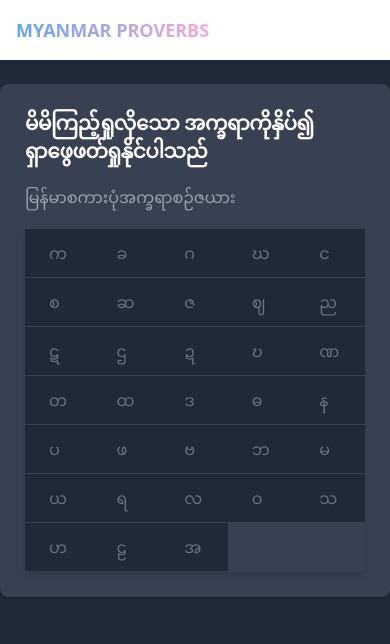
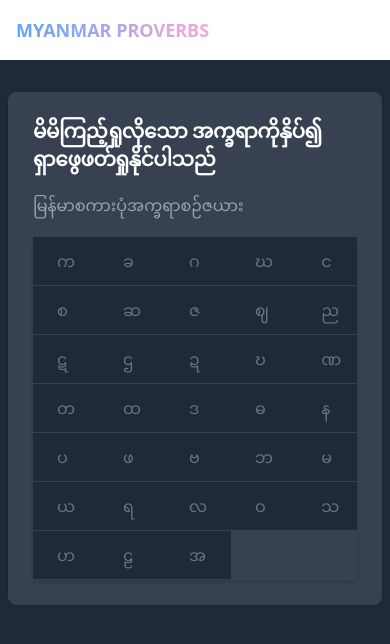
Before and after one commit to Oakekywe/myanmar-proverbs-react, a React (Create React App) app: page / in a window 390 px wide. Shown: the top 644 px of the page. Built offline with nearby package versions, Linux system fonts and the light colour scheme.

Commit message:
[modify] responsive

```diff
--- a/src/components/Pages/Home.jsx
+++ b/src/components/Pages/Home.jsx
@@ -44,8 +44,8 @@ const Home = () => {
     <div>Loading...</div>
   ) : (
     <div className="bg-gray-800 min-h-screen py-6">
-      <div className="flex justify-around">
-        <div className="max-w-m p-6 bg-gray-700 border border-gray-700 rounded-lg shadow ">
+      <div className="md:flex justify-around">
+        <div className="max-w-m m-2 p-6 bg-gray-700 border border-gray-700 rounded-lg shadow h-full">
           <h5 className="mb-2 text-xl font-bold tracking-tight text-white">
             မိမိကြည့်ရှုလိုသော အက္ခရာကိုနှိပ်၍ ရှာဖွေဖတ်ရှုနိုင်ပါသည်
           </h5>
@@ -91,7 +91,7 @@ const Home = () => {
         </div>
 
         <div
-          className={`max-w-sm py-2 px-5 bg-gray-700 border border-gray-700 rounded-lg shadow ${
+          className={`max-w-sm py-2 px-5 md:m-2 md:mx-0 m-auto bg-gray-700 border border-gray-700 rounded-lg shadow ${
             selectedTitleId || filteredProverbs.length > 0 ? "block" : "hidden"
           }`}
         >
@@ -126,7 +126,7 @@ const Home = () => {
           <ul className="text-m">
             {filteredProverbs &&
               filteredProverbs.map((fp) => (
-                <li className="text-gray-400 my-2" key={fp.ProverbId}>
+                <li className="text-gray-400 my-3" key={fp.ProverbId}>
                   <Link> {fp.ProverbName}</Link>
                 </li>
               ))}
```
